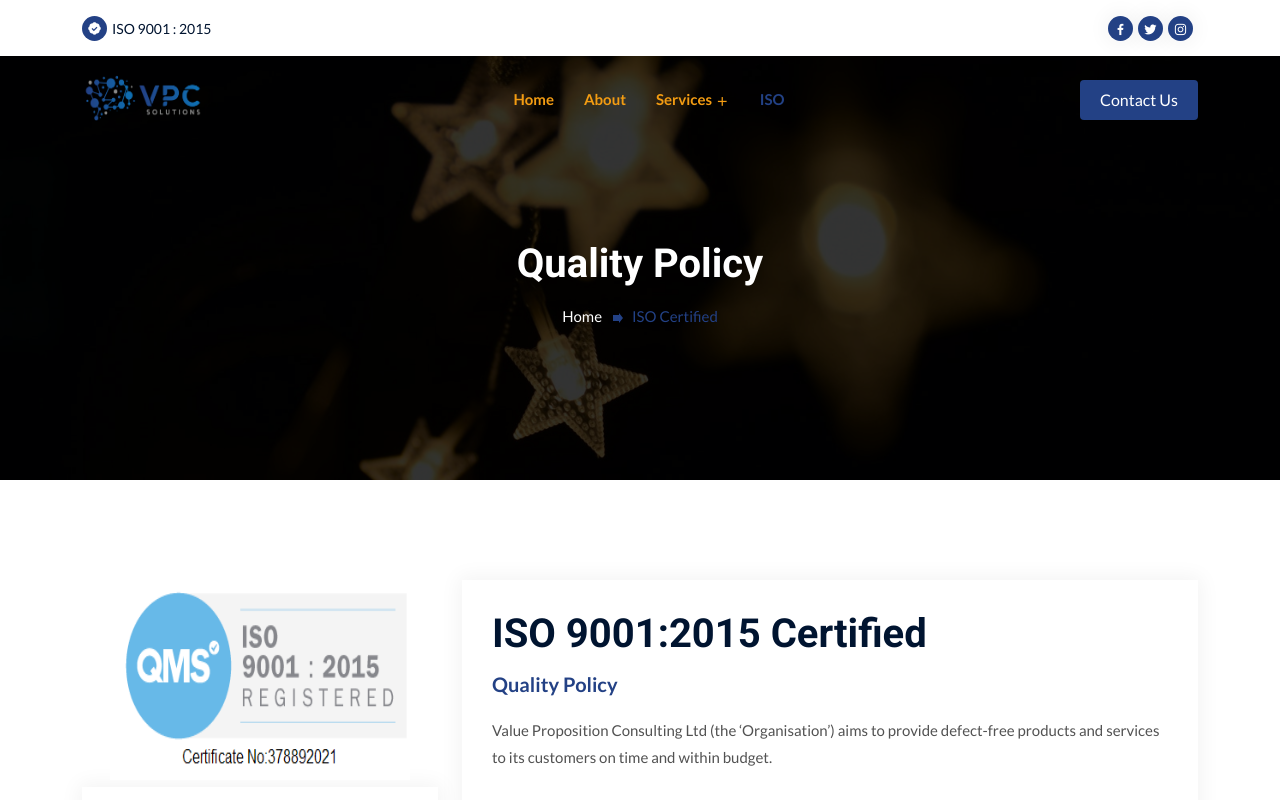
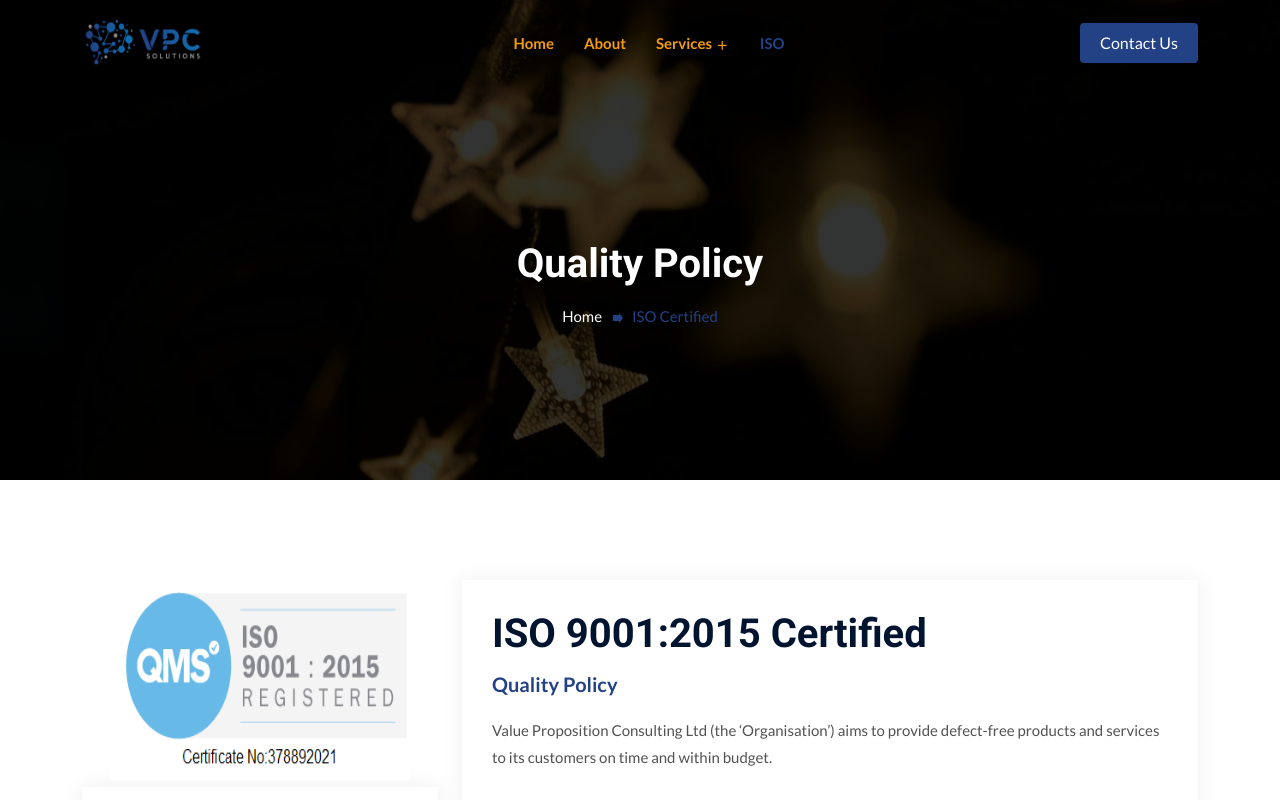
Before and after one commit to danielotieno/vpc-solutions, a Next.js app: page /quality-policy in a window 1280 px wide. Shown: the top 800 px of the page. Built offline with nearby package versions, Linux system fonts and the light colour scheme.

Commit message:
chore:remove topnavbar

```diff
--- a/components/navigation/Navbar.js
+++ b/components/navigation/Navbar.js
@@ -2,7 +2,6 @@ import Image from 'next/image';
 import React from 'react';
 import Logo from '../../public/img/logo.png';
 import Link from '../../utils/ActiveLink';
-import TopNavbar from './TopNavbar';
 
 const Navbar = () => {
   const [menu, setMenu] = React.useState(true);
@@ -33,8 +32,6 @@ const Navbar = () => {
   return (
     <>
       <header className='header-area fixed-top'>
-        <TopNavbar />
-
         <div className='nav-area four'>
           <div id='navbar' className='navbar-area'>
             <div className='main-nav'>
--- a/package.json
+++ b/package.json
@@ -1,5 +1,6 @@
 {
   "name": "vpc-solutions",
+  "description": "VPC - Value Proposition Consulting",
   "version": "0.1.0",
   "private": true,
   "scripts": {
```
